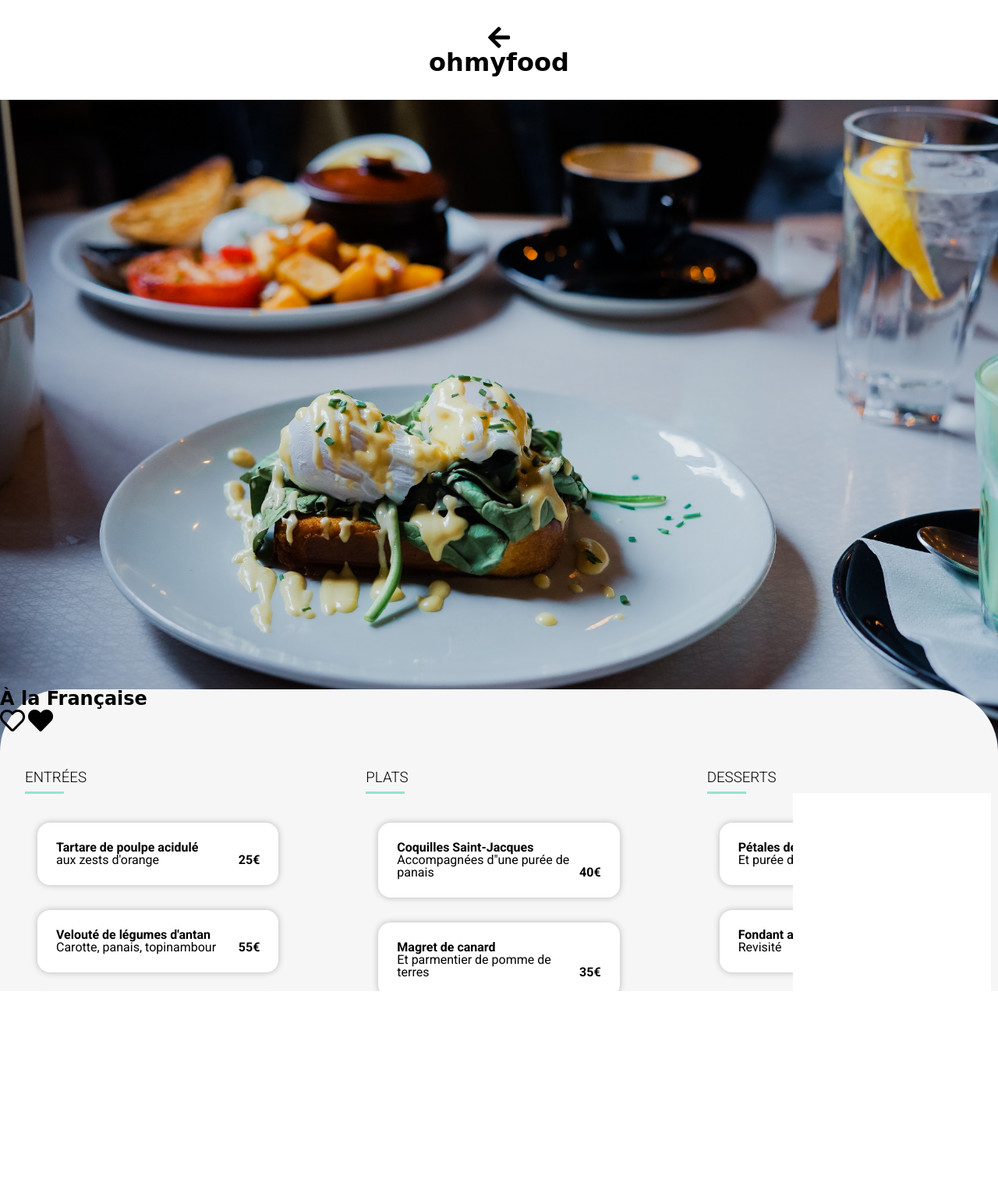
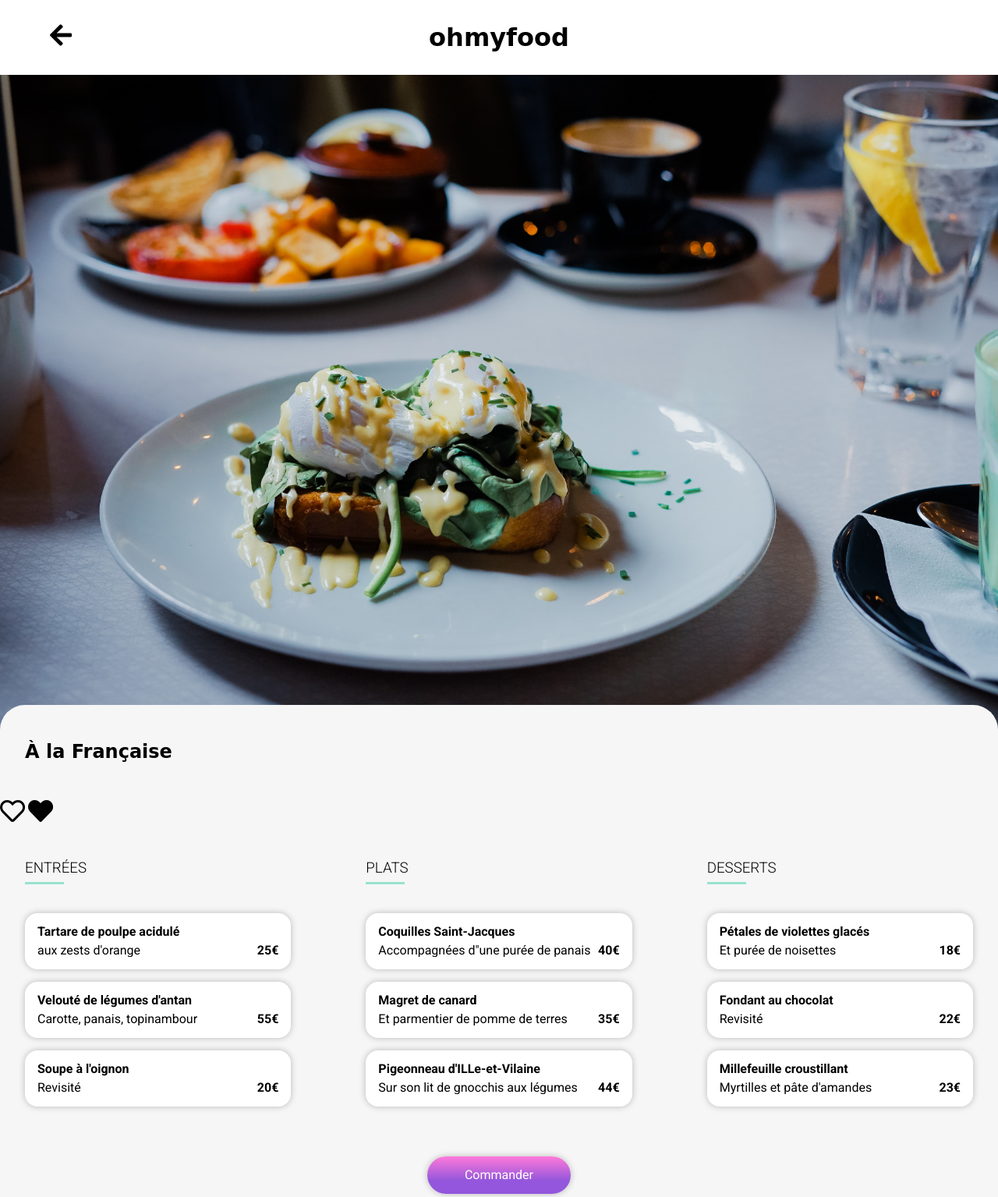
Before and after one commit to Anthony-landry/Projet-3-OhmyFood, a website: page restaurant1.html in a window 1280 px wide. Shown: the top 1535 px of the page at 78% size. Drawn offline with Linux system fonts and the light colour scheme; a web font is replaced by a local one.

Commit message:
page layout restaurant

```diff
--- a/restaurant1.html
+++ b/restaurant1.html
@@ -109,12 +109,14 @@
           </div>
         </div>
       </section>
+
+      <!--COMMAND-->
+      <section class="command">
+      <a class="command__btn" href="#" class="reservation__btn">Commander</a>
+      </section>
+
     </main>
 
-    <!--COMMAND-->
-    <section class="command">
-    <a class="command__btn" href="#" class="reservation__btn">Commander</a>
-    </section>
 
     <!--FOOTER-->
     <footer class="contact">
--- a/sass/abstracts/_mixins.scss
+++ b/sass/abstracts/_mixins.scss
@@ -15,3 +15,10 @@
     margin: 0;
     text-align: center;
 }
+
+@mixin ellipsis() {
+
+    overflow: hidden;
+    white-space: nowrap;
+    text-overflow: ellipsis;
+}
--- a/sass/components/_buttons.scss
+++ b/sass/components/_buttons.scss
@@ -10,13 +10,13 @@
     @extend %linearGradiant;
     border-radius: 2rem;
     color: abstracts.$color_text;
-    padding: 1em;
+    padding: 1em 3em;
     @extend %boxShadow;
 
         &:hover {
 
             opacity: 0.60;
-            zoom: 1.02;
+            transform: scale(1.10);
         }
     }
 }
--- a/sass/components/_card.scss
+++ b/sass/components/_card.scss
@@ -9,6 +9,7 @@
         background-color: abstracts.$color_text;
         border-radius: 1em;
         @extend %boxShadow;
+        overflow: hidden;
     }
 
     & img {
@@ -23,6 +24,7 @@
     h3, p {
 
         margin: 0.5em;
+        @include abstracts.ellipsis;
 
     }
 
@@ -32,12 +34,6 @@
         bottom: 30px;
         right: 10px;
 
-
-
-        &:hover {
-
-
-        }
     }
 
     & .fas {
--- a/sass/pages/_restaurant.scss
+++ b/sass/pages/_restaurant.scss
@@ -1,5 +1,15 @@
 @use "../abstracts";
 @use "../abstracts/placeholders";
+
+header {
+    position :relative;
+
+    .fas {
+    position :absolute;
+    top: 30%;
+    left: 5%;
+    }
+}
 
 img {
     max-width: 100%;
@@ -11,15 +21,19 @@
 
     @extend %title-1;
     background-color: abstracts.$background-clear;
-    border-radius: 5rem 5rem 0 0 ;
+    border-radius: 2rem 2rem 0 0 ;
+    padding-bottom: 5rem;
     position: relative;
-    top: -100px;
+    margin-top:-3rem;
+
+
 
     &__Title {
 
         @extend %title-2;
+        padding : 3rem 2rem;
+}
 
-}
     &__card {
 
         display: grid;
@@ -28,7 +42,6 @@
 
         h3 {
 
-            //position: relative;
             font-weight: 300;
             margin: 2rem 0 3rem 1rem;
         }
@@ -52,6 +65,7 @@
 
         @media (max-width: 800px) {
             grid-column: 1/-1;
+            margin:0;
 
     }
 
@@ -62,11 +76,22 @@
             justify-content: space-between;
             align-items: flex-end;
             border-radius: 1em;
-            margin: 2rem;
-            padding: 1.5em;
+            margin: 1rem;
+            padding: 1em ;
             background-color: abstracts.$color_text !important;
             @extend %boxShadow;
 
+
+        }
+
+        &__description {
+            overflow: hidden;
+
+        }
+
+        & h4 {
+            padding-bottom: 0.5em;
+            @include abstracts.ellipsis;
         }
 
         &__price{
@@ -74,6 +99,19 @@
                 font-weight: bold;
             }
 
+        & p {
+            @include abstracts.ellipsis;
+        }
+
+}
+
+.command {
+
+    display: grid;
+    justify-content: center;
+    margin-top : 2em;
+
+
 
 
 }
```
Also changed, not shown: css/style.css, 1 other file.
